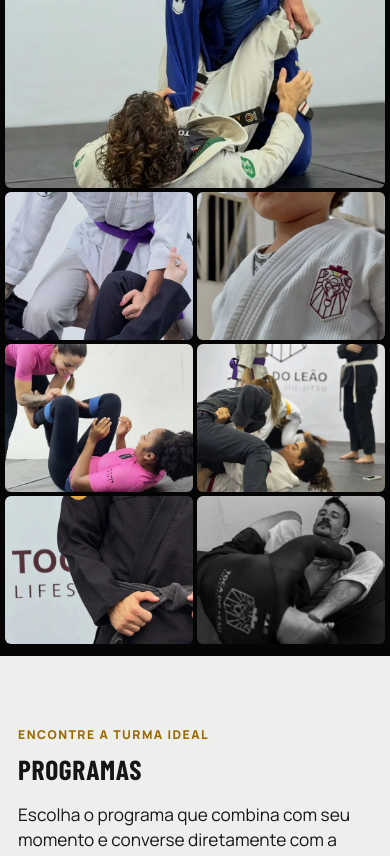
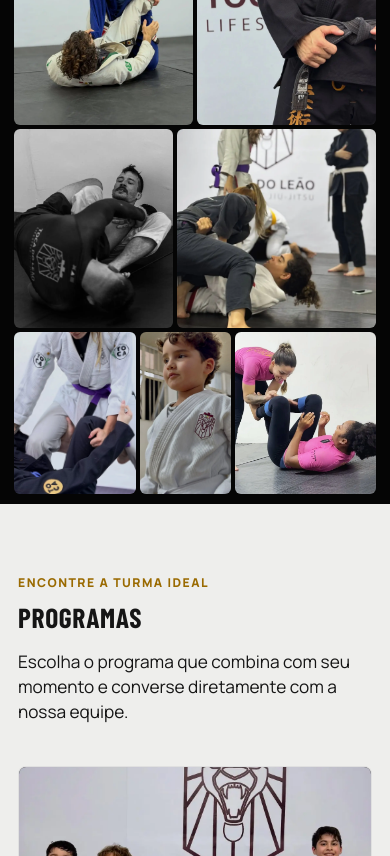
Before and after one commit to ederrabelo/tocadoleao-landingpage, a React (Vite) app: page / in a window 390 px wide. Shown: the part 2980-3836 px from the top of the page. Built offline with nearby package versions, Linux system fonts and the light colour scheme; a web font is replaced by a local one.

Commit message:
Mosaico redesenhado

```diff
--- a/src/App.css
+++ b/src/App.css
@@ -489,32 +489,34 @@
 }
 
 .photo-gallery-wrap {
-  padding: 28px 24px;
+  padding: 20px 24px;
   background: #050505;
 }
 
 .photo-gallery {
   display: grid;
-  grid-auto-rows: clamp(150px, 15vw, 210px);
-  grid-template-columns: repeat(4, minmax(0, 1fr));
+  width: min(960px, 100%);
+  margin: 0 auto;
   gap: 8px;
+}
+
+.photo-gallery-mobile {
+  display: none;
+}
+
+.photo-gallery-row {
+  display: flex;
+  gap: 8px;
+  align-items: flex-start;
 }
 
 .photo-gallery img {
   display: block;
-  width: 100%;
-  height: 100%;
+  width: 0;
+  min-width: 0;
+  height: auto;
+  flex-basis: 0;
   border-radius: 6px;
-  object-fit: cover;
-}
-
-.photo-gallery img:first-child {
-  grid-column: span 2;
-  grid-row: span 2;
-}
-
-.photo-gallery img:nth-child(n + 6) {
-  grid-column: span 2;
 }
 
 .quick-facts {
@@ -1340,17 +1342,20 @@
   }
 
   .photo-gallery-wrap {
-    padding: 12px 5px;
+    padding: 10px 14px;
   }
 
-  .photo-gallery {
-    grid-auto-rows: 148px;
-    grid-template-columns: repeat(2, minmax(0, 1fr));
-    gap: 4px;
+  .photo-gallery-desktop {
+    display: none;
   }
 
-  .photo-gallery img:nth-child(n + 6) {
-    grid-column: auto;
+  .photo-gallery-mobile {
+    display: grid;
+  }
+
+  .photo-gallery,
+  .photo-gallery-row {
+    gap: 4px;
   }
 
   .store-product-photo {
--- a/src/App.tsx
+++ b/src/App.tsx
@@ -75,35 +75,53 @@ const quickFacts = [
   },
 ]
 
-const galleryImages = [
-  {
+const galleryImages = {
+  training: {
     image: mosaicOne,
     alt: 'Treino de Jiu-Jitsu com kimono na Toca do Leão',
+    ratio: 1080 / 1440,
   },
-  {
+  womenTraining: {
     image: mosaicTwo,
     alt: 'Praticantes durante treino de Jiu-Jitsu feminino',
+    ratio: 1080 / 1440,
   },
-  {
+  kids: {
     image: mosaicThree,
     alt: 'Criança com kimono da Toca do Leão',
+    ratio: 1080 / 1913,
   },
-  {
+  women: {
     image: mosaicFour,
     alt: 'Alunas durante treino feminino de Jiu-Jitsu',
+    ratio: 1080 / 1246,
   },
-  {
+  giTraining: {
     image: mosaicSix,
     alt: 'Praticantes treinando Jiu-Jitsu com kimono',
+    ratio: 1,
   },
-  {
+  kimono: {
     image: mosaicSeven,
     alt: 'Detalhe do kimono da Toca do Leão',
+    ratio: 1080 / 1440,
   },
-  {
+  nogi: {
     image: mosaicEight,
     alt: 'Praticantes durante treino de No-gi',
+    ratio: 1080 / 1350,
   },
+}
+
+const desktopGalleryRows = [
+  [galleryImages.training, galleryImages.kimono, galleryImages.nogi],
+  [galleryImages.womenTraining, galleryImages.kids, galleryImages.women, galleryImages.giTraining],
+]
+
+const mobileGalleryRows = [
+  [galleryImages.training, galleryImages.kimono],
+  [galleryImages.nogi, galleryImages.giTraining],
+  [galleryImages.womenTraining, galleryImages.kids, galleryImages.women],
 ]
 
 const programs = [
@@ -288,6 +306,33 @@ function TrackedLink({
     >
       {children}
     </a>
+  )
+}
+
+function PhotoGallery({
+  className,
+  rows,
+}: {
+  className: string
+  rows: Array<Array<(typeof galleryImages)[keyof typeof galleryImages]>>
+}) {
+  return (
+    <div className={`photo-gallery ${className}`}>
+      {rows.map((row, index) => (
+        <div className="photo-gallery-row" key={`gallery-row-${index}`}>
+          {row.map(({ alt, image, ratio }) => (
+            <img
+              key={image}
+              src={image}
+              alt={alt}
+              loading="lazy"
+              decoding="async"
+              style={{ flexGrow: ratio }}
+            />
+          ))}
+        </div>
+      ))}
+    </div>
   )
 }
 
@@ -893,11 +938,8 @@ function App() {
 
         <div className="photo-gallery-wrap" aria-label="Fotos dos treinos na Toca do Leão">
           <div className="section-inner">
-            <div className="photo-gallery">
-              {galleryImages.map(({ alt, image }) => (
-                <img key={image} src={image} alt={alt} loading="lazy" decoding="async" />
-              ))}
-            </div>
+            <PhotoGallery className="photo-gallery-desktop" rows={desktopGalleryRows} />
+            <PhotoGallery className="photo-gallery-mobile" rows={mobileGalleryRows} />
           </div>
         </div>
 
```
